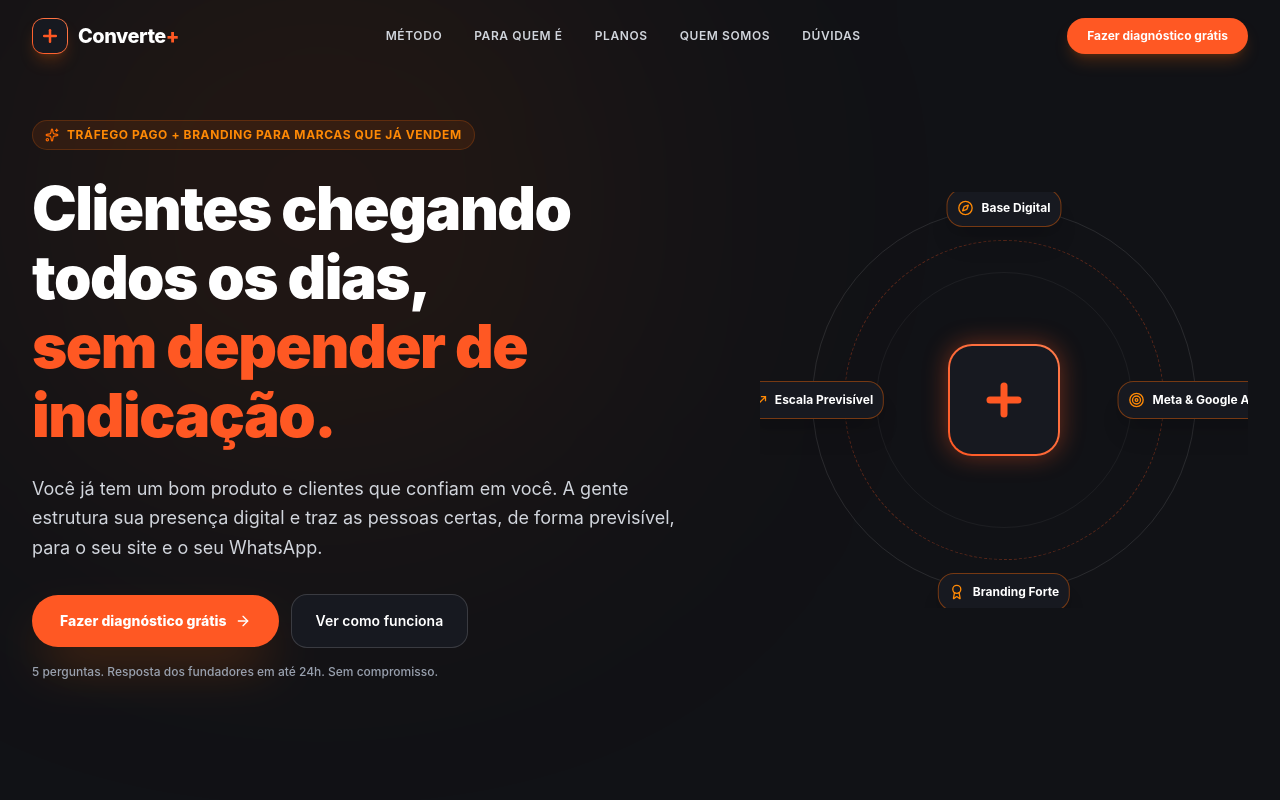
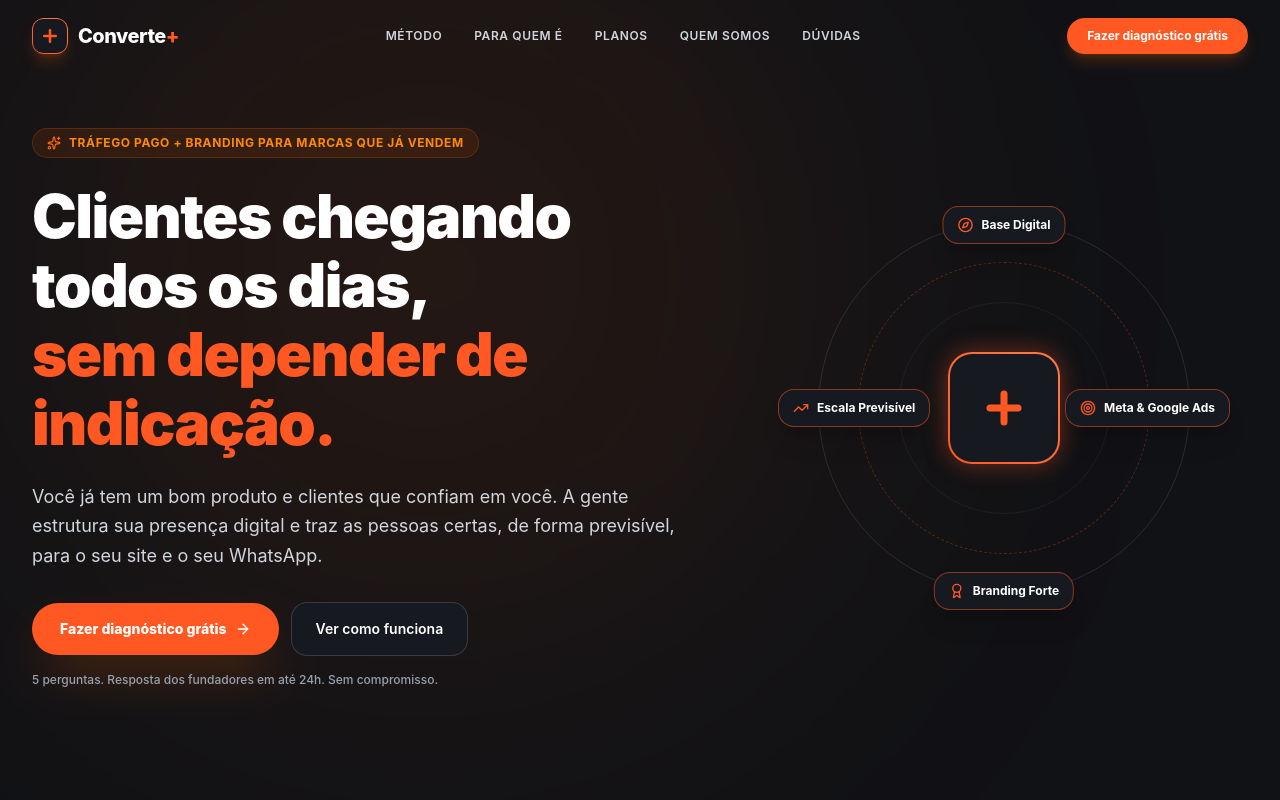
Before and after one commit to Poneyzada/Agencia-Converte-Lp, a React (Vite) app: page / in a window 1280 px wide. Shown: the top 800 px of the page. Built offline with nearby package versions, Linux system fonts and the light colour scheme.

Commit message:
Remove mobile pill buttons completely as requested: Clean mobile hero with full width CTA going straight to proof bar, and full 3D orbit on desktop only

```diff
--- a/src/components/HeroSection.jsx
+++ b/src/components/HeroSection.jsx
@@ -1,28 +1,28 @@
 import React from 'react';
-import { ArrowRight, Plus, Compass, Target, Award, TrendingUp, Sparkles, CheckCircle2 } from 'lucide-react';
+import { ArrowRight, Plus, Compass, Target, Award, TrendingUp, Sparkles } from 'lucide-react';
 
 export default function HeroSection({ onOpenICP }) {
   return (
-    <section className="relative min-h-[90vh] md:min-h-screen flex items-center justify-center pt-24 pb-16 md:py-28 overflow-hidden bg-[#111216]">
+    <section className="relative min-h-[85vh] lg:min-h-screen flex items-center justify-center pt-24 pb-12 lg:py-32 bg-[#111216]">
 
       {/* Background Subtle Radial Glow */}
-      <div className="absolute top-1/4 left-1/2 -translate-x-1/2 md:left-1/4 -translate-y-1/2 w-[24rem] sm:w-[35rem] h-[24rem] sm:h-[35rem] bg-orange-500/10 rounded-full blur-[120px] sm:blur-[160px] pointer-events-none" />
+      <div className="absolute top-1/3 left-1/2 -translate-x-1/2 lg:left-1/3 -translate-y-1/2 w-[24rem] sm:w-[35rem] lg:w-[45rem] h-[24rem] sm:h-[35rem] lg:h-[45rem] bg-orange-500/10 rounded-full blur-[120px] lg:blur-[180px] pointer-events-none" />
 
       <div className="max-w-7xl mx-auto px-4 sm:px-6 lg:px-8 relative z-10 w-full">
 
-        {/* Responsive Grid: Stacked on Mobile, 60/40 on Desktop */}
+        {/* Grid: Clean Vertical Flow on Mobile, 60/40 on Desktop */}
         <div className="grid grid-cols-1 lg:grid-cols-12 gap-10 lg:gap-8 items-center">
 
-          {/* Main Copy (100% Mobile, 60% Desktop) */}
+          {/* Main Hero Copy (100% width on Mobile, 60% on Desktop) */}
           <div className="lg:col-span-7 space-y-5 sm:space-y-6 text-left">
 
             {/* Eyebrow */}
-            <div className="inline-flex items-center gap-2 px-3 py-1.5 rounded-full bg-orange-500/10 border border-orange-500/20 text-orange-400 text-[11px] sm:text-xs font-bold uppercase tracking-wider">
+            <div className="inline-flex items-center gap-2 px-3.5 py-1.5 rounded-full bg-orange-500/10 border border-orange-500/20 text-orange-400 text-xs font-bold uppercase tracking-wider">
               <Sparkles className="w-3.5 h-3.5 text-orange-500 shrink-0" />
               <span>Tráfego pago + branding para marcas que já vendem</span>
             </div>
 
-            {/* Headline (2ª linha em laranja sólido) */}
+            {/* Headline (2ª linha em laranja sólido #ff5823) */}
             <h1 className="text-3xl sm:text-5xl lg:text-6xl font-black text-white tracking-tight leading-[1.15]">
               Clientes chegando todos os dias, <br />
               <span className="text-[#ff5823]">sem depender de indicação.</span>
@@ -33,7 +33,7 @@ export default function HeroSection({ onOpenICP }) {
               Você já tem um bom produto e clientes que confiam em você. A gente estrutura sua presença digital e traz as pessoas certas, de forma previsível, para o seu site e o seu WhatsApp.
             </p>
 
-            {/* Action Buttons (Mobile: Largura Total | Desktop: Horizontal) */}
+            {/* Action Buttons (Mobile: Largura total | Desktop: Horizontal) */}
             <div className="pt-2 space-y-3">
               <div className="flex flex-col sm:flex-row items-stretch sm:items-center gap-3">
                 <button
@@ -60,59 +60,52 @@ export default function HeroSection({ onOpenICP }) {
 
           </div>
 
-          {/* Orbit Graphic Container (Mobile: Compact Card | Desktop: Full 3D Orbit) */}
-          <div className="lg:col-span-5 flex items-center justify-center relative w-full overflow-hidden py-4">
+          {/* Right Column: 3D Orbit Graphic (DESKTOP ONLY - Exibido apenas em telas grandes >= 1024px, omitido no mobile conforme o briefing) */}
+          <div className="hidden lg:flex lg:col-span-5 items-center justify-center relative py-6">
 
-            {/* Desktop Orbit (Hidden on small mobile, visible on tablet/desktop) */}
-            <div className="hidden sm:flex relative w-72 h-72 md:w-96 md:h-96 items-center justify-center select-none">
-              <div className="absolute inset-0 rounded-full border border-white/10" />
-              <div className="absolute inset-8 rounded-full border border-dashed border-[#ff5823]/30 animate-spin-slow motion-reduce:animate-none" />
-              <div className="absolute inset-16 rounded-full border border-white/5" />
+            <div className="relative w-[420px] h-[420px] flex items-center justify-center select-none">
 
-              <div className="relative z-10 w-24 h-24 sm:w-28 sm:h-28 rounded-3xl bg-gradient-to-tr from-[#ff5823] to-[#ff7a4a] p-[2px] shadow-[0_0_50px_rgba(255,88,35,0.4)] animate-pulse-glow">
+              {/* Concentric Orbit Rings */}
+              <div className="absolute inset-6 rounded-full border border-white/10" />
+              <div className="absolute inset-16 rounded-full border border-dashed border-[#ff5823]/30 animate-spin-slow motion-reduce:animate-none" />
+              <div className="absolute inset-26 rounded-full border border-white/5" />
+
+              {/* Center Glow Badge */}
+              <div className="relative z-20 w-28 h-28 rounded-3xl bg-gradient-to-tr from-[#ff5823] to-[#ff7a4a] p-[2px] shadow-[0_0_60px_rgba(255,88,35,0.45)] animate-pulse-glow">
                 <div className="w-full h-full bg-[#171920] rounded-[22px] flex items-center justify-center">
                   <Plus className="w-12 h-12 text-[#ff5823] stroke-[3.5]" />
                 </div>
               </div>
 
-              <div className="absolute inset-0 animate-spin-slow motion-reduce:animate-none">
-                <div className="absolute top-0 left-1/2 -translate-x-1/2 -translate-y-1/2 p-2.5 rounded-2xl bg-[#171920] border border-orange-500/40 shadow-xl flex items-center gap-2 text-xs font-bold text-white whitespace-nowrap">
-                  <Compass className="w-4 h-4 text-orange-400" />
+              {/* Orbiting Satellite Badges */}
+              <div className="absolute inset-0 z-30 pointer-events-none">
+
+                {/* Node 1: Top (Base Digital) */}
+                <div className="absolute top-2 left-1/2 -translate-x-1/2 p-2.5 px-3.5 rounded-2xl bg-[#171920] border border-[#ff5823]/50 shadow-xl flex items-center gap-2 text-xs font-bold text-white whitespace-nowrap">
+                  <Compass className="w-4 h-4 text-[#ff5823]" />
                   <span>Base Digital</span>
                 </div>
-                <div className="absolute top-1/2 right-0 translate-x-1/2 -translate-y-1/2 p-2.5 rounded-2xl bg-[#171920] border border-orange-500/40 shadow-xl flex items-center gap-2 text-xs font-bold text-white whitespace-nowrap">
-                  <Target className="w-4 h-4 text-orange-400" />
+
+                {/* Node 2: Right (Meta & Google Ads) */}
+                <div className="absolute top-1/2 -right-4 -translate-y-1/2 p-2.5 px-3.5 rounded-2xl bg-[#171920] border border-[#ff5823]/50 shadow-xl flex items-center gap-2 text-xs font-bold text-white whitespace-nowrap">
+                  <Target className="w-4 h-4 text-[#ff5823]" />
                   <span>Meta & Google Ads</span>
                 </div>
-                <div className="absolute bottom-0 left-1/2 -translate-x-1/2 translate-y-1/2 p-2.5 rounded-2xl bg-[#171920] border border-orange-500/40 shadow-xl flex items-center gap-2 text-xs font-bold text-white whitespace-nowrap">
-                  <Award className="w-4 h-4 text-orange-400" />
+
+                {/* Node 3: Bottom (Branding Forte) */}
+                <div className="absolute bottom-2 left-1/2 -translate-x-1/2 p-2.5 px-3.5 rounded-2xl bg-[#171920] border border-[#ff5823]/50 shadow-xl flex items-center gap-2 text-xs font-bold text-white whitespace-nowrap">
+                  <Award className="w-4 h-4 text-[#ff5823]" />
                   <span>Branding Forte</span>
                 </div>
-                <div className="absolute top-1/2 left-0 -translate-x-1/2 -translate-y-1/2 p-2.5 rounded-2xl bg-[#171920] border border-orange-500/40 shadow-xl flex items-center gap-2 text-xs font-bold text-white whitespace-nowrap">
-                  <TrendingUp className="w-4 h-4 text-orange-400" />
+
+                {/* Node 4: Left (Escala Previsível) */}
+                <div className="absolute top-1/2 -left-4 -translate-y-1/2 p-2.5 px-3.5 rounded-2xl bg-[#171920] border border-[#ff5823]/50 shadow-xl flex items-center gap-2 text-xs font-bold text-white whitespace-nowrap">
+                  <TrendingUp className="w-4 h-4 text-[#ff5823]" />
                   <span>Escala Previsível</span>
                 </div>
+
               </div>
-            </div>
 
-            {/* Mobile Native 4-Pill Grid (Zero overflow on small screens <640px) */}
-            <div className="sm:hidden w-full grid grid-cols-2 gap-2.5 pt-2">
-              <div className="p-3 rounded-2xl bg-[#171920] border border-white/10 flex items-center gap-2 text-xs font-bold text-white">
-                <Compass className="w-4 h-4 text-[#ff5823] shrink-0" />
-                <span>Base Digital</span>
-              </div>
-              <div className="p-3 rounded-2xl bg-[#171920] border border-white/10 flex items-center gap-2 text-xs font-bold text-white">
-                <Target className="w-4 h-4 text-[#ff5823] shrink-0" />
-                <span>Meta & Google</span>
-              </div>
-              <div className="p-3 rounded-2xl bg-[#171920] border border-white/10 flex items-center gap-2 text-xs font-bold text-white">
-                <Award className="w-4 h-4 text-[#ff5823] shrink-0" />
-                <span>Branding</span>
-              </div>
-              <div className="p-3 rounded-2xl bg-[#171920] border border-white/10 flex items-center gap-2 text-xs font-bold text-white">
-                <TrendingUp className="w-4 h-4 text-[#ff5823] shrink-0" />
-                <span>Escala</span>
-              </div>
             </div>
 
           </div>
```
